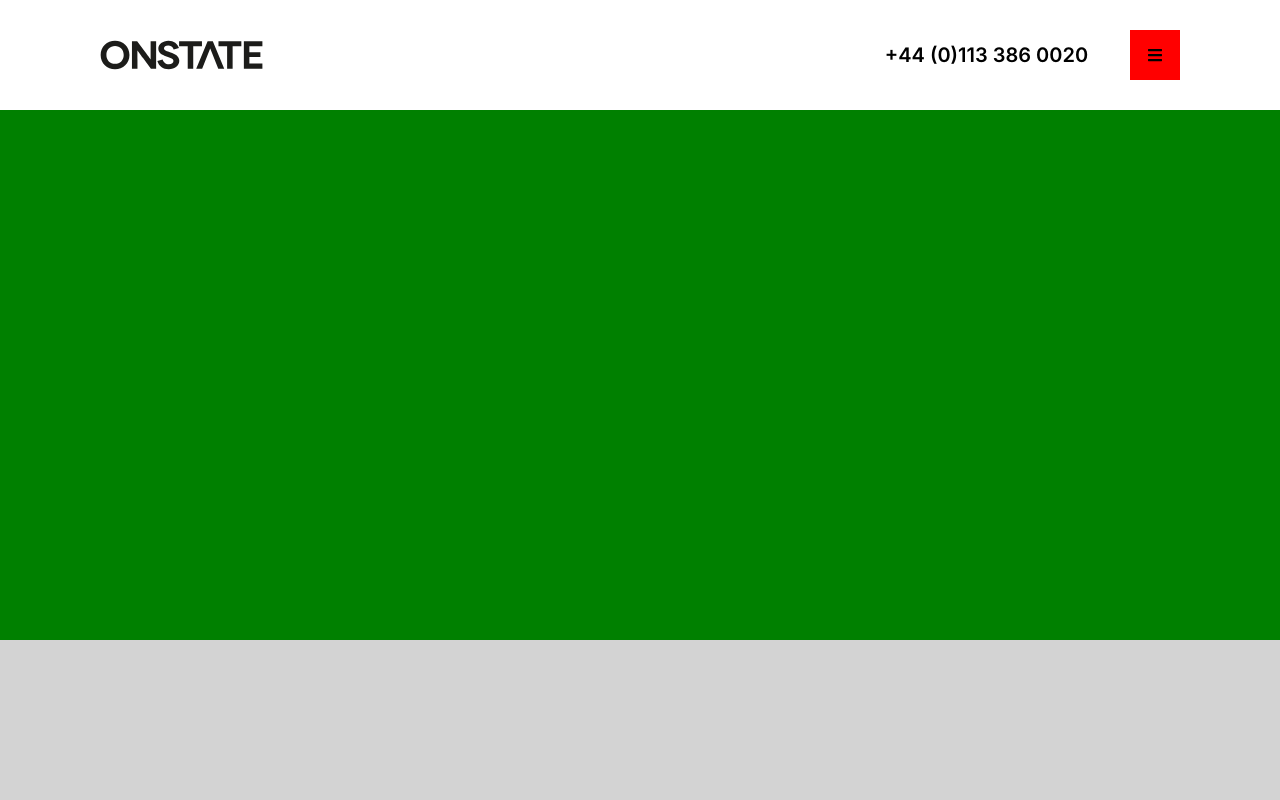
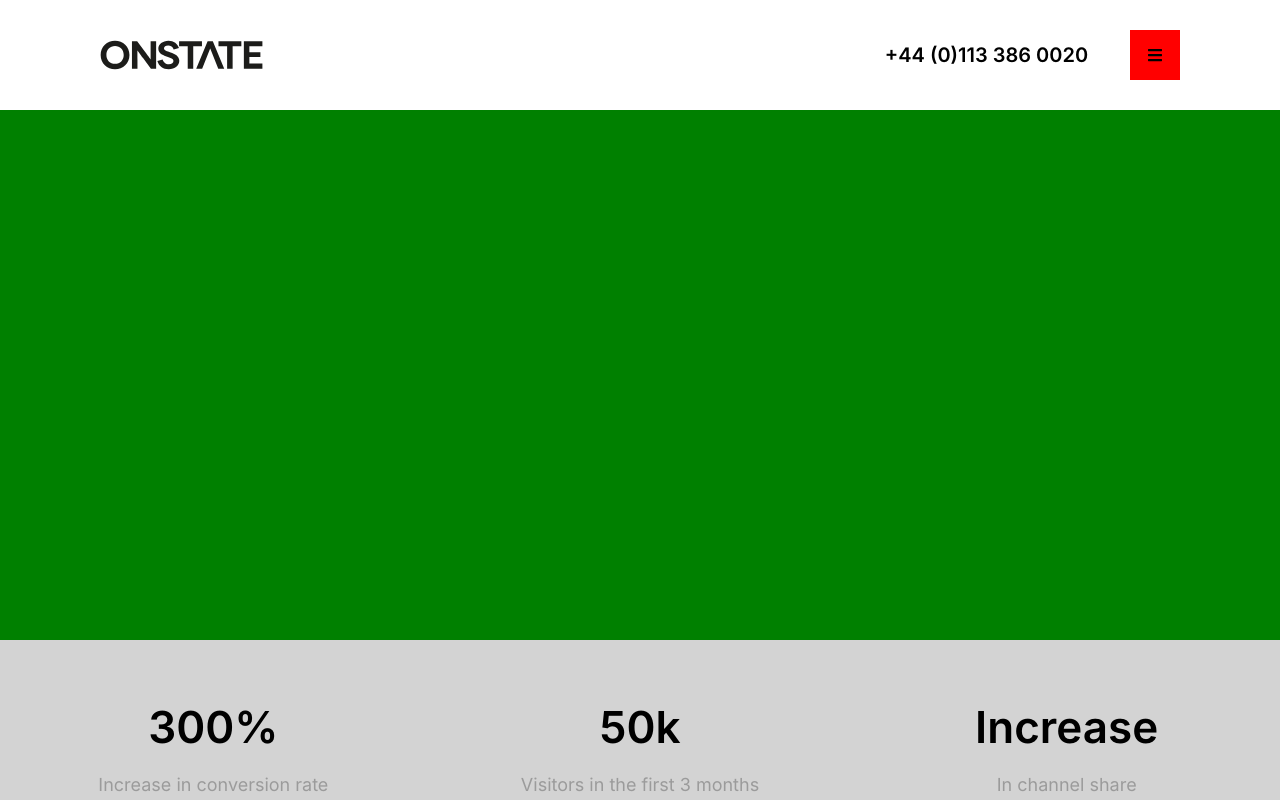
Before and after one commit to BenRut/onstate-tech-test, a React (Create React App) app: page / in a window 1280 px wide. Built offline with nearby package versions, Linux system fonts and the light colour scheme.

Commit message:
adds successes

```diff
--- a/src/App.js
+++ b/src/App.js
@@ -2,7 +2,7 @@ import React from 'react';
 import logo from './logo.svg';
 import './App.css';
 import Header from './components/Header';
-import LandingPage from './components/LandingPage';
+import ProjectPage from './components/ProjectPage';
 import GlobalStyles from './styles/GlobalStyles';
 
 function App() {
@@ -10,7 +10,7 @@ function App() {
 		<div className="App">
 			<GlobalStyles />
 			<Header />
-			<LandingPage />
+			<ProjectPage />
 		</div>
 	);
 }
--- a/src/components/LandingPage.jsx
+++ /dev/null
@@ -1,14 +0,0 @@
-import React, { Component } from 'react';
-import { BelowHeaderImage } from '../styles/LandingPage';
-
-class LandingPage extends Component {
-	render() {
-		return (
-			<div>
-				<BelowHeaderImage />
-			</div>
-		);
-	}
-}
-
-export default LandingPage;
--- /dev/null
+++ b/src/components/ProjectPage.jsx
@@ -0,0 +1,34 @@
+import React, { Component } from 'react';
+import {
+	BelowHeaderImage,
+	Successes,
+	SuccessPoint,
+	SuccessHeading,
+	SuccessTagline
+} from '../styles/ProjectPage';
+
+class ProjectPage extends Component {
+	render() {
+		return (
+			<div>
+				<BelowHeaderImage />
+				<Successes>
+					<SuccessPoint>
+						<SuccessHeading>300%</SuccessHeading>
+						<SuccessTagline>Increase in conversion rate</SuccessTagline>
+					</SuccessPoint>
+					<SuccessPoint>
+						<SuccessHeading>50k</SuccessHeading>
+						<SuccessTagline>Visitors in the first 3 months</SuccessTagline>
+					</SuccessPoint>
+					<SuccessPoint>
+						<SuccessHeading>Increase</SuccessHeading>
+						<SuccessTagline>In channel share</SuccessTagline>
+					</SuccessPoint>
+				</Successes>
+			</div>
+		);
+	}
+}
+
+export default ProjectPage;
--- a/src/styles/LandingPage.jsx
+++ /dev/null
@@ -1,9 +0,0 @@
-import styled from 'styled-components';
-// import BelowHeaderImageURL from '[url]';
-
-const BelowHeaderImage = styled.div`
-	height: 530px;
-	background: green;
-`;
-
-export { BelowHeaderImage };
--- /dev/null
+++ b/src/styles/ProjectPage.jsx
@@ -0,0 +1,41 @@
+import styled from 'styled-components';
+// import BelowHeaderImageURL from '[url]';
+
+const BelowHeaderImage = styled.div`
+	height: 530px;
+	background: green;
+	margin-bottom: 60px;
+`;
+
+const Successes = styled.div`
+	display: flex;
+	justify-content: center;
+	align-items: center;
+`;
+
+const SuccessPoint = styled.div`
+	width: 435px;
+	display: flex;
+	flex-direction: column;
+`;
+
+const SuccessHeading = styled.span`
+	color: #000000;
+	font-family: 'Inter-SemiBold';
+	font-size: 44px;
+	margin-bottom: 20px;
+`;
+
+const SuccessTagline = styled.span`
+	color: #9b9b9b;
+	font-family: 'Inter-Regular';
+	font-size: 18px;
+`;
+
+export {
+	BelowHeaderImage,
+	Successes,
+	SuccessPoint,
+	SuccessHeading,
+	SuccessTagline
+};
```
